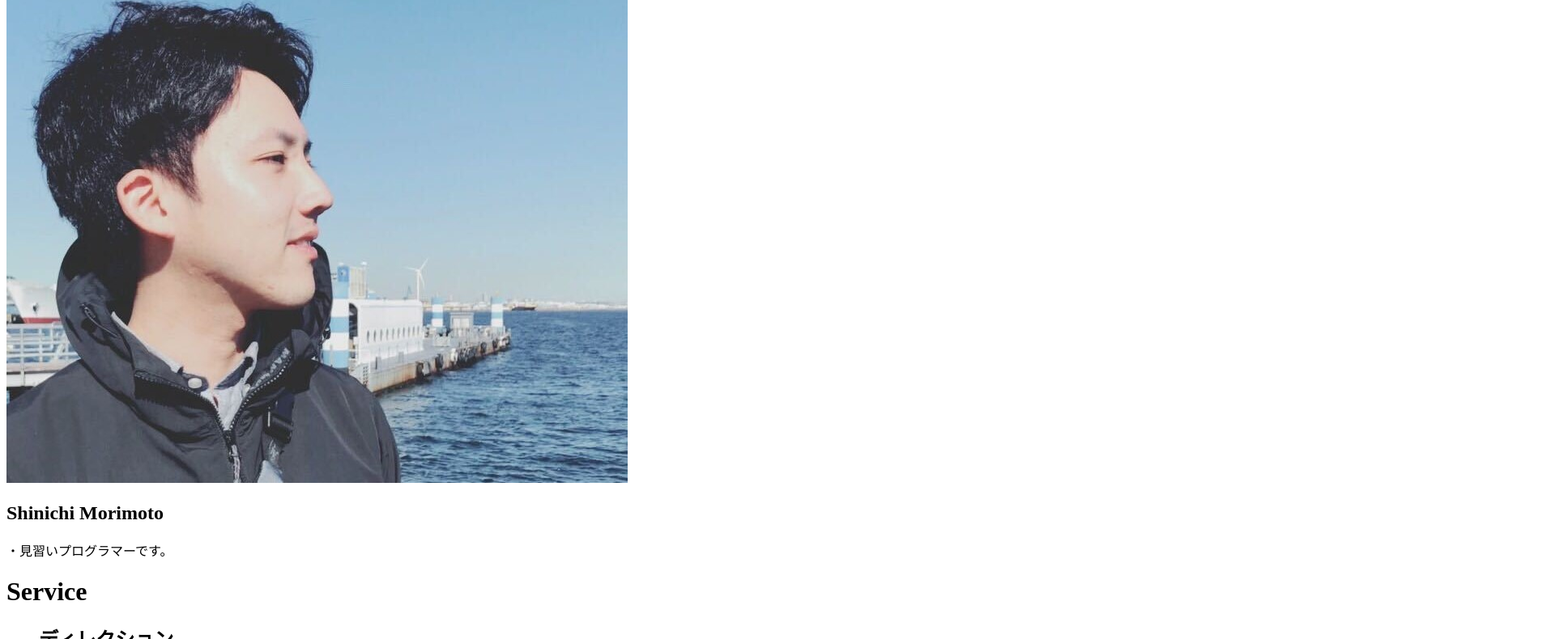
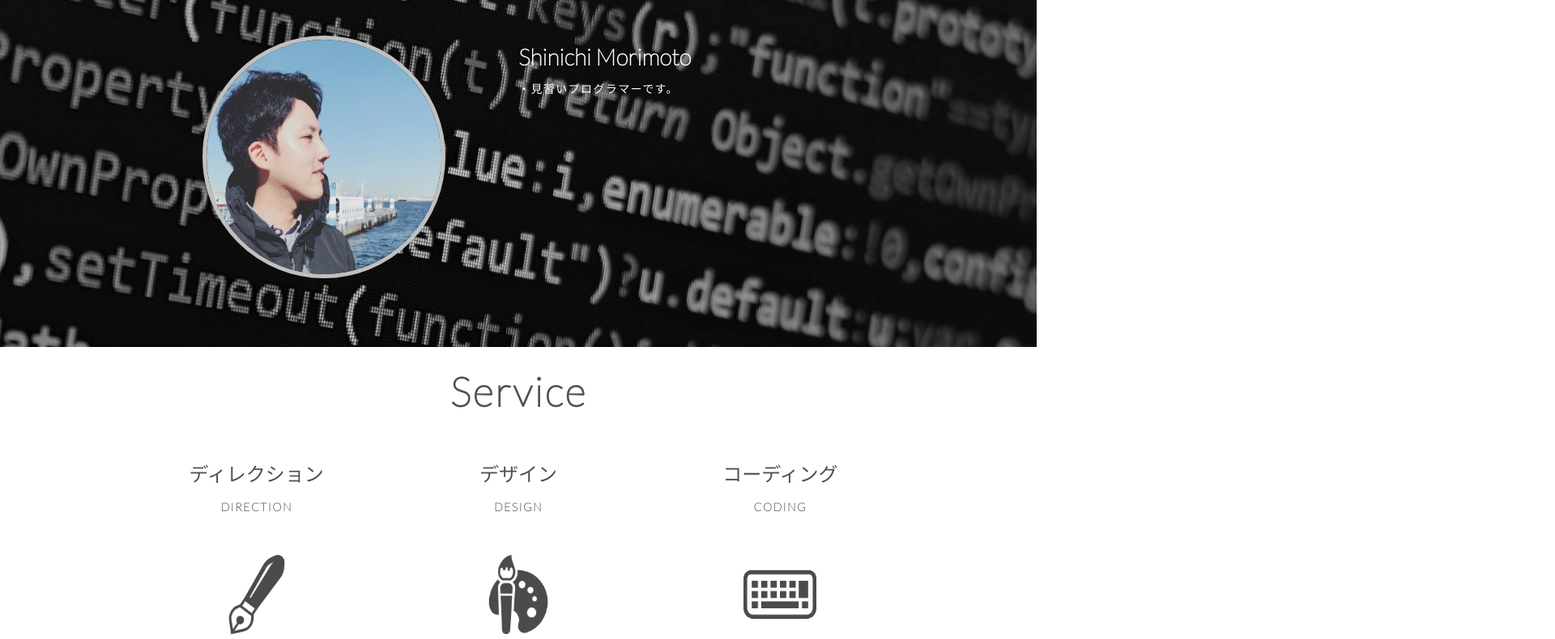
Before and after one commit to mrmtsnic/my_portfoliosite, a plain HTML site: page index.html in a window 1280 px wide. Shown: the part 381-1171 px from the top of the page at 81% size, 1920 px wide, since content can reach past the window. Drawn offline with Linux system fonts and the light colour scheme; the site is published under a folder, as on GitHub Pages, so addresses that start at the root find nothing.

Commit message:
css pass 変更

```diff
--- a/index.html
+++ b/index.html
@@ -5,8 +5,8 @@
   <meta charset="UTF-8">
   <meta name="viewport" content="width=device-width, initial-scale=1.0">
   <title>Shin's Portfolio</title>
-  <link rel="stylesheet" href="/my_portfoliosite/css/reset.css">
-  <link rel="stylesheet" href="/my_portfoliosite/css/style.css">
+  <link rel="stylesheet" href="css/reset.css">
+  <link rel="stylesheet" href="css/style.css">
   <link href="https://fonts.googleapis.com/css2?family=Lato:wght@100&display=swap" rel="stylesheet">
   <link href="https://use.fontawesome.com/releases/v5.6.1/css/all.css" rel="stylesheet">
 </head>
```
